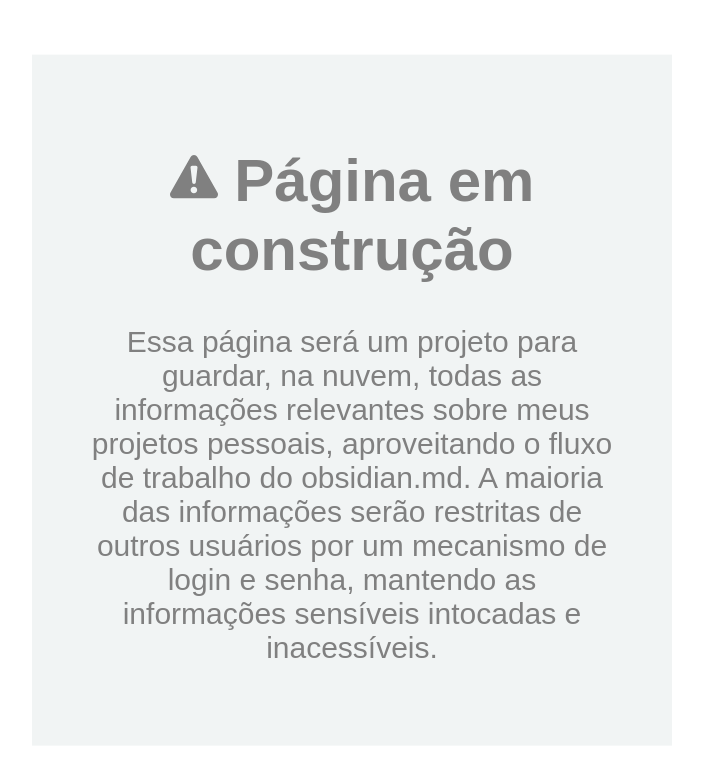
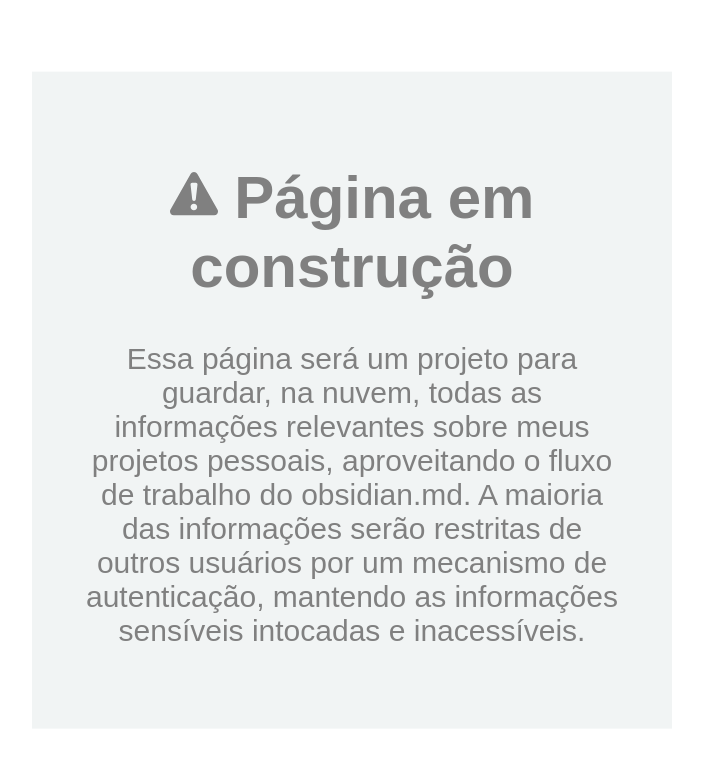
Before and after one commit to thiagocaveglion/clone-tabnews, a Next.js app: page / in a window 1280 px wide. Shown: the top 784 px of the page, without its empty margins (288-991 px from the left). Built offline with nearby package versions, Linux system fonts and the light colour scheme.

Commit message:
altera o texto da pagina em construção

```diff
--- a/pages/index.js
+++ b/pages/index.js
@@ -49,7 +49,7 @@ function Home() {
         Essa página será um projeto para guardar, na nuvem, todas as informações
         relevantes sobre meus projetos pessoais, aproveitando o fluxo de
         trabalho do obsidian.md. A maioria das informações serão restritas de
-        outros usuários por um mecanismo de login e senha, mantendo as
+        outros usuários por um mecanismo de autenticação, mantendo as
         informações sensíveis intocadas e inacessíveis.
       </p>
     </div>
```
